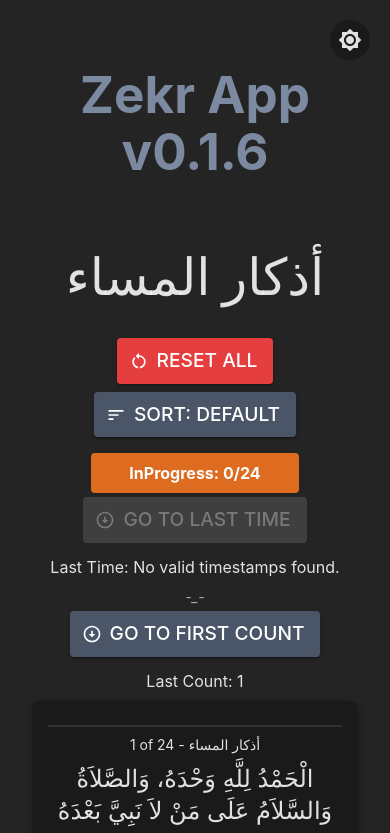
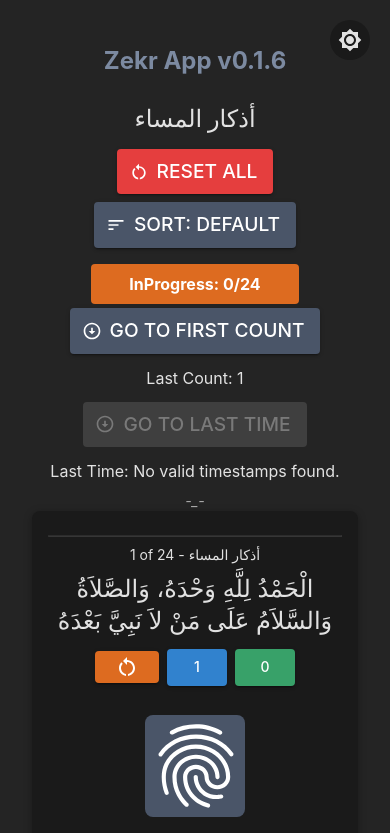
Before and after one commit to mero2online/Azkar, a React (Vite) app: page /zekr/1 in a window 390 px wide. Shown: the top 833 px of the page. Built offline with nearby package versions, Linux system fonts and the light colour scheme.

Commit message:
EDIT: Adjust Font sizes to be responsive

```diff
--- a/src/App.jsx
+++ b/src/App.jsx
@@ -17,14 +17,19 @@ function App() {
       <Box
         sx={{
           display: 'flex',
-          justifyContent: 'space-between',
+          justifyContent: 'center',
           alignItems: 'center',
           maxWidth: '1280px',
           margin: '0 auto',
         }}
       >
         <Link to={'/'}>
-          <h1>
+          <h1 style={{
+            fontSize: 'clamp(1.5rem, 6vw, 2.5rem)',
+            whiteSpace: 'nowrap',
+            margin: '1rem 0',
+            textAlign: 'center',
+          }}>
             {appData.displayName} v{appData.version}
           </h1>
         </Link>
--- a/src/ZekrGUI.jsx
+++ b/src/ZekrGUI.jsx
@@ -208,6 +208,28 @@ const ZekrGUI = ({ current, storedCounts }) => {
             {statusTxt}: {activeCount}/{allLength}
           </Box>
           <div>
+            <Button
+              variant='contained'
+              color='primary'
+              startIcon={<ArrowCircleDownIcon />}
+              onClick={() => {
+                if (firstFalseIndex) {
+                  setCurrentIndex(firstFalseIndex);
+                  scrollToElementByIndex(firstFalseIndex);
+                } else {
+                  setCurrentIndex(0);
+                  scrollToElementByIndex(0);
+                }
+              }}
+              sx={{ m: 0.5, fontSize: '1.2em' }}
+            >
+              Go To First Count
+            </Button>
+            <Typography variant='body1' sx={{ my: 1 }}>
+              Last Count: {index + 1}
+            </Typography>
+          </div>
+          <div>
             {
               <Button
                 disabled={disabledBtn}
@@ -238,28 +260,7 @@ const ZekrGUI = ({ current, storedCounts }) => {
                 : '-_-'}
             </Typography>
           </Box>
-          <div>
-            <Button
-              variant='contained'
-              color='primary'
-              startIcon={<ArrowCircleDownIcon />}
-              onClick={() => {
-                if (firstFalseIndex) {
-                  setCurrentIndex(firstFalseIndex);
-                  scrollToElementByIndex(firstFalseIndex);
-                } else {
-                  setCurrentIndex(0);
-                  scrollToElementByIndex(0);
-                }
-              }}
-              sx={{ m: 0.5, fontSize: '1.2em' }}
-            >
-              Go To First Count
-            </Button>
-            <Typography variant='body1' sx={{ my: 1 }}>
-              Last Count: {index + 1}
-            </Typography>
-          </div>
+
         </Box>
       );
     }
@@ -269,7 +270,12 @@ const ZekrGUI = ({ current, storedCounts }) => {
   return (
     <>
       {/* <pre>{JSON.stringify(mergedCount, null, 2)}</pre> */}
-      <h1>{current.name}</h1>
+      <h1 style={{
+        fontSize: 'clamp(1.5rem, 6vw, 2.5rem)',
+        whiteSpace: 'nowrap',
+        margin: '1rem 0',
+        textAlign: 'center',
+      }}>{current.name}</h1>
       <Box sx={{ my: 2, display: 'flex', gap: 1, flexWrap: 'wrap', justifyContent: 'center' }}>
         <Button
           variant='contained'
```
